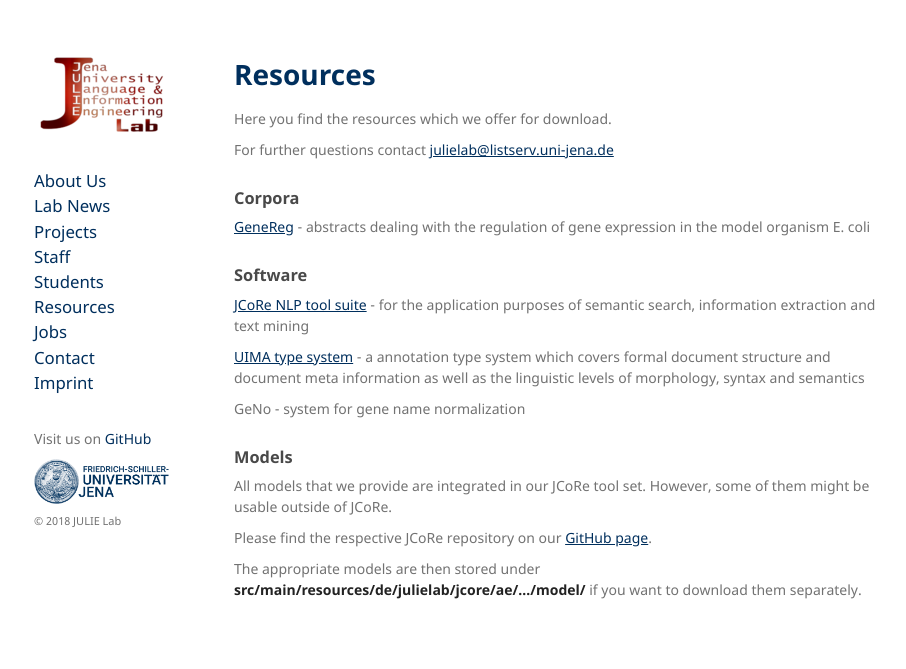
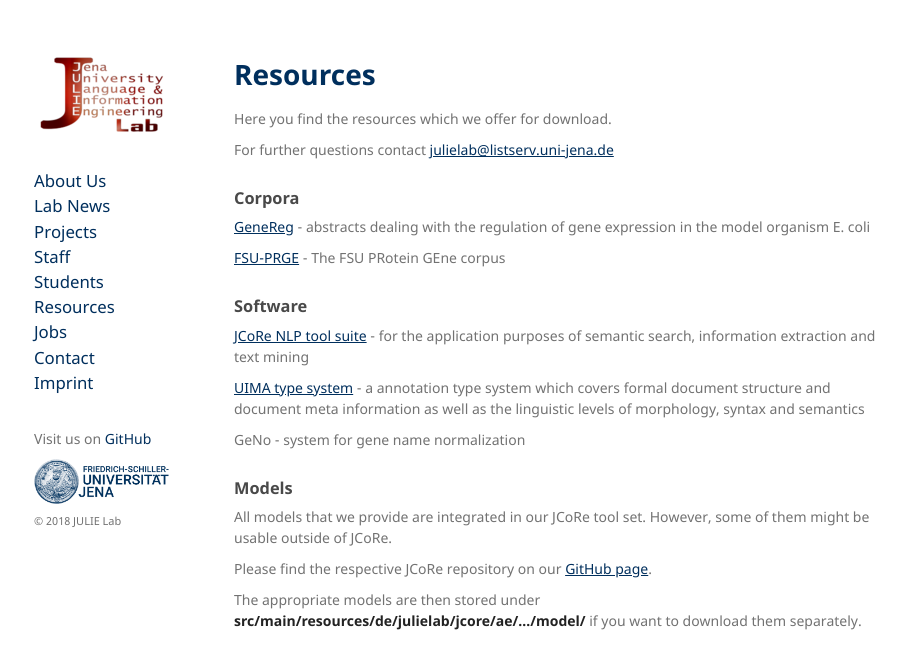
Before and after one commit to JULIELab/JULIELab.github.io, a Jekyll site: the page built from resources/index.md, in a window 1280 px wide. Shown: the top 669 px of the page, without its empty margins (176-1082 px from the left). Built offline with Jekyll 4.4.1, drawn with Linux system fonts in a browser that asks for light colours; our own code applies the rules of GitHub Pages for plain Markdown files.

Commit message:
Update index.md

```diff
--- a/resources/index.md
+++ b/resources/index.md
@@ -11,6 +11,8 @@ For further questions contact [julielab@listserv.uni-jena.de](mailto:julielab@li
 ### Corpora
 
 [GeneReg](GeneReg.html) - abstracts dealing with the regulation of gene expression in the model organism E. coli
+
+[FSU-PRGE](FSU_PRGE.html) - The FSU PRotein GEne corpus
 
 ### Software
 
```
